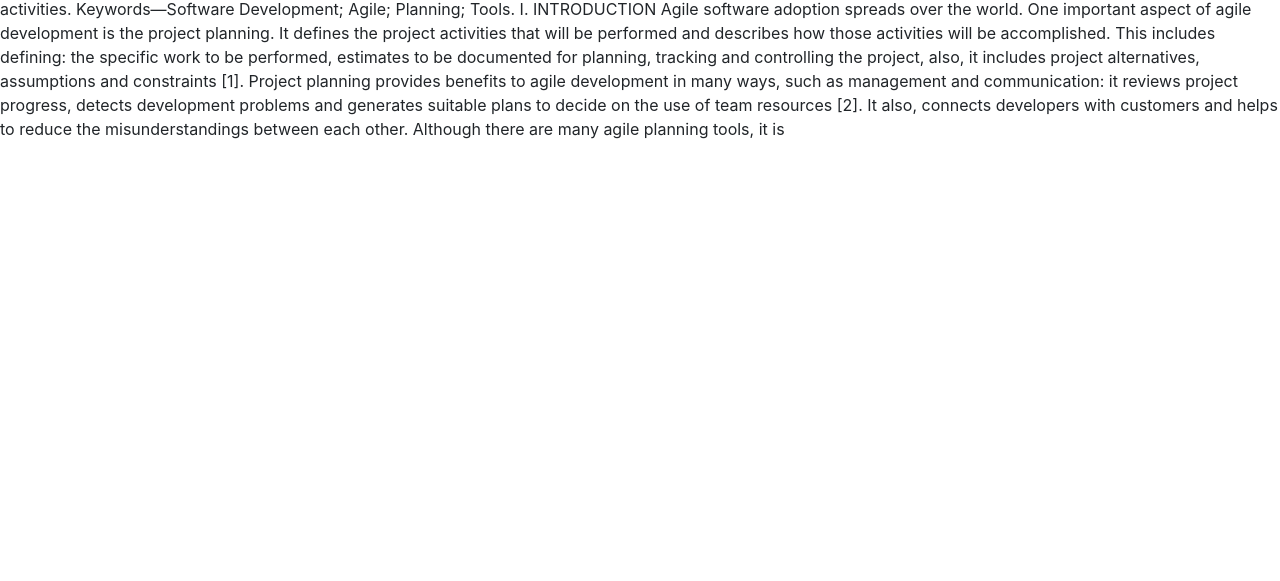
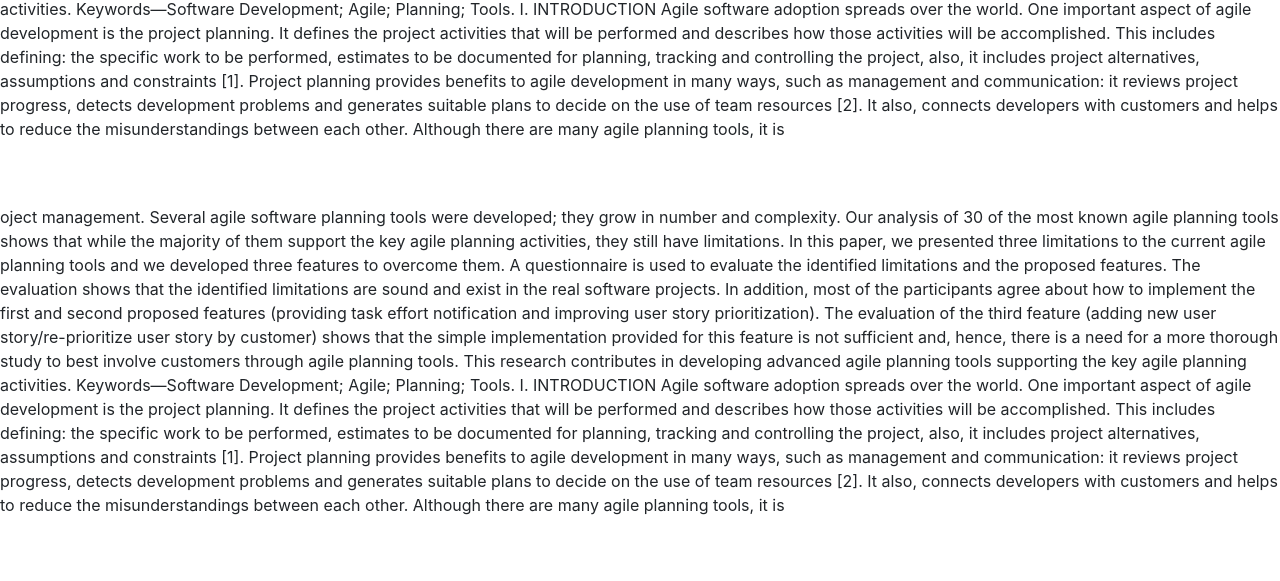
Before and after one commit to Ted-chongwang/herokutest, a PHP site: page / in a window 1280 px wide. Shown: the part 227-808 px from the top of the page. Before the commit the page ends 366 px from the top, so only its background shows below. Run offline with PHP 8.4, Linux system fonts and the light colour scheme.

Commit message:
Update index.php

```diff
--- a/index.php
+++ b/index.php
@@ -14,19 +14,21 @@
     </style>
   </head>
 
-  <body class="mainmargin">
+  <body>
       <h1>Hello, world!3</h1>
-        </div>
-    </div>
-    <div class="main-layout">
-      <div class="clo-md-12">
-    <p>oject management. Several agile software planning tools were developed; they grow in number and complexity. Our analysis of 30 of the most known agile planning tools shows that while the majority of them support the key agile planning activities, they still have limitations. In this paper, we presented three limitations to the current agile planning tools and we developed three features to overcome them. A questionnaire is used to evaluate the identified limitations and the proposed features. The evaluation shows that the identified limitations are sound and exist in the real software projects. In addition, most of the participants agree about how to implement the first and second proposed features (providing task effort notification and improving user story prioritization). The evaluation of the third feature (adding new user story/re-prioritize user story by customer) shows that the simple implementation provided for this feature is not sufficient and, hence, there is a need for a more thorough study to best involve customers through agile planning tools. This research contributes in developing advanced agile planning tools supporting the key agile planning activities.
+    <div class="mainmargin">
+    <p class="paragraphmargin">oject management. Several agile software planning tools were developed; they grow in number and complexity. Our analysis of 30 of the most known agile planning tools shows that while the majority of them support the key agile planning activities, they still have limitations. In this paper, we presented three limitations to the current agile planning tools and we developed three features to overcome them. A questionnaire is used to evaluate the identified limitations and the proposed features. The evaluation shows that the identified limitations are sound and exist in the real software projects. In addition, most of the participants agree about how to implement the first and second proposed features (providing task effort notification and improving user story prioritization). The evaluation of the third feature (adding new user story/re-prioritize user story by customer) shows that the simple implementation provided for this feature is not sufficient and, hence, there is a need for a more thorough study to best involve customers through agile planning tools. This research contributes in developing advanced agile planning tools supporting the key agile planning activities.
+Keywords—Software Development; Agile; Planning; Tools.
+I. INTRODUCTION
+Agile software adoption spreads over the world. One important aspect of agile development is the project planning. It defines the project activities that will be performed and describes how those activities will be accomplished. This includes defining: the specific work to be performed, estimates to be documented for planning, tracking and controlling the project, also, it includes project alternatives, assumptions and constraints [1]. Project planning provides benefits to agile development in many ways, such as management and communication: it reviews project progress, detects development problems and generates suitable plans to decide on the use of team resources [2]. It also, connects developers with customers and helps to reduce the misunderstandings between each other.
+Although there are many agile planning tools, it is
+    </p>
+            <p class="paragraphmargin">oject management. Several agile software planning tools were developed; they grow in number and complexity. Our analysis of 30 of the most known agile planning tools shows that while the majority of them support the key agile planning activities, they still have limitations. In this paper, we presented three limitations to the current agile planning tools and we developed three features to overcome them. A questionnaire is used to evaluate the identified limitations and the proposed features. The evaluation shows that the identified limitations are sound and exist in the real software projects. In addition, most of the participants agree about how to implement the first and second proposed features (providing task effort notification and improving user story prioritization). The evaluation of the third feature (adding new user story/re-prioritize user story by customer) shows that the simple implementation provided for this feature is not sufficient and, hence, there is a need for a more thorough study to best involve customers through agile planning tools. This research contributes in developing advanced agile planning tools supporting the key agile planning activities.
 Keywords—Software Development; Agile; Planning; Tools.
 I. INTRODUCTION
 Agile software adoption spreads over the world. One important aspect of agile development is the project planning. It defines the project activities that will be performed and describes how those activities will be accomplished. This includes defining: the specific work to be performed, estimates to be documented for planning, tracking and controlling the project, also, it includes project alternatives, assumptions and constraints [1]. Project planning provides benefits to agile development in many ways, such as management and communication: it reviews project progress, detects development problems and generates suitable plans to decide on the use of team resources [2]. It also, connects developers with customers and helps to reduce the misunderstandings between each other.
 Although there are many agile planning tools, it is
     </p>
     </div>
-    </div>
       </body>
 </html>
```
